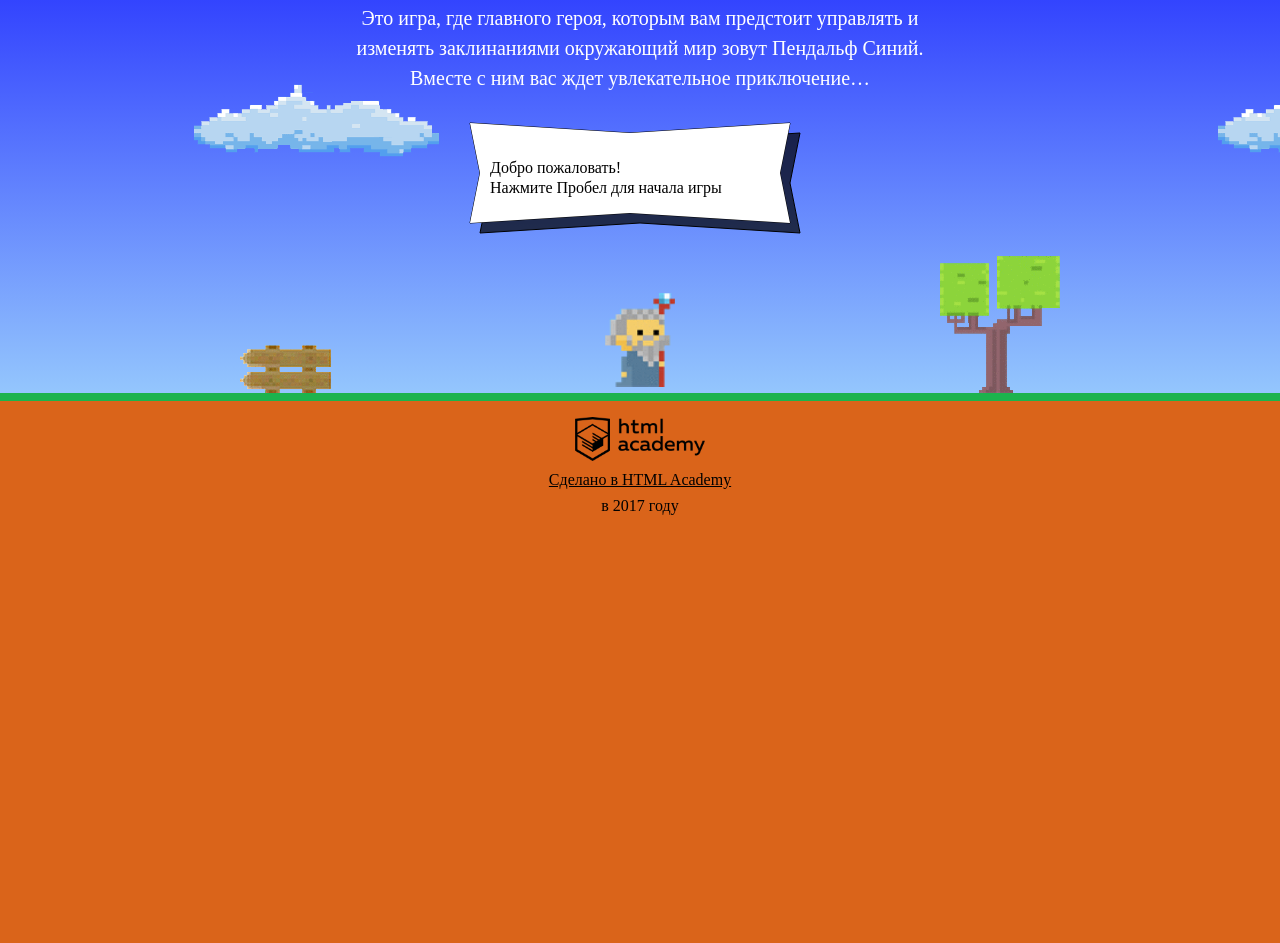
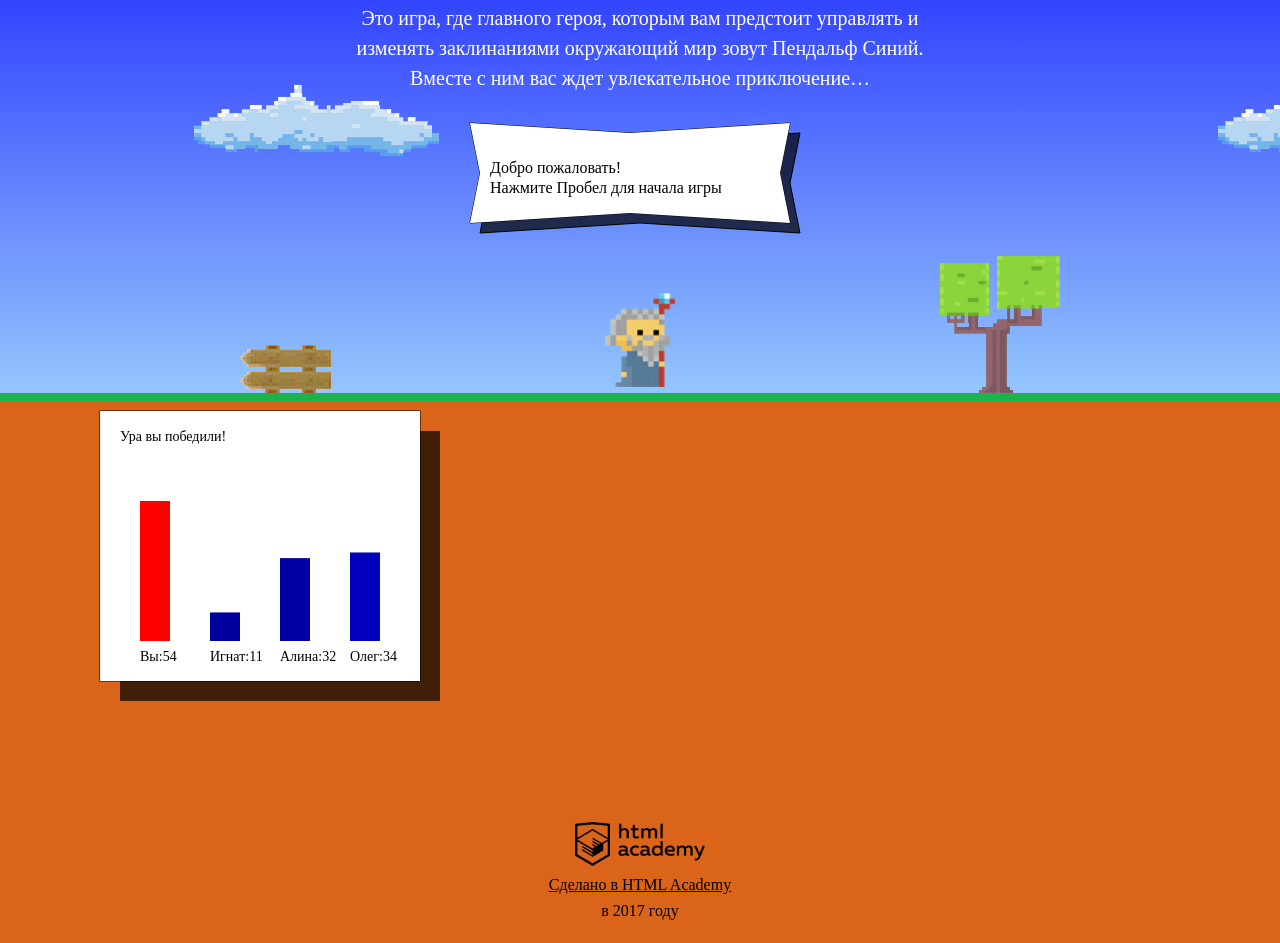
Before and after one commit to dabaycode/184881-code-and-magick, a website: page index.html in a window 1280 px wide. Shown: the part 206-1149 px from the top of the page. Before the commit the page ends 800 px from the top, so only its background shows below. Drawn offline with Linux system fonts and the light colour scheme; a web font is replaced by a local one.

Commit message:
Выполнил задание

```diff
--- a/index.html
+++ b/index.html
@@ -26,6 +26,7 @@
   <div class="demo"></div>
 </header>
 
+<canvas width="800" height="400"></canvas>
 
 <footer>
   <p><a href="http://htmlacademy.ru" class="footer-link"><img src="img/htmlacademy-logo.png" alt="HTML Academy"
@@ -57,6 +58,10 @@ var getWizardX = function (width) {
 var getWizardY = function (height) {
   return 2 / 3 * height;
 }
+
+</script>
+
+<script src="js/stat.js" type="application/javascript">
 </script>
 
 <script src="js/game.js" type="application/javascript">
--- /dev/null
+++ b/js/stat.js
@@ -0,0 +1,87 @@
+'use strict';
+
+var names = ['Иван', 'Игнат', 'Олег', 'Андрей', 'Алина'];
+var times = [1.33, 54.4, 34.4, 11.1, 32.2, 16.7];
+
+function getRandomInt(min, max) {
+  return Math.floor(Math.random() * (max - min + 1)) + min;
+}
+
+function getRandomNames(arr, amount) {
+  var result = ['Вы'];
+
+  for(var i = 1; i <= amount-1; i++) {
+    var randomIndex = getRandomInt(0, arr.length - 1);
+    result.push(arr[randomIndex]);
+
+    arr = arr.filter(function(item, index) {
+      return index !== randomIndex;
+    });
+  }
+
+  return result;
+}
+
+function getRandomTimes(arr, amount) {
+  var result = [];
+
+  for(var i = 1; i <= amount; i++) {
+    var randomIndex = getRandomInt(0, arr.length - 1);
+    result.push(arr[randomIndex]);
+
+    arr = arr.filter(function(item, index) {
+      return index !== randomIndex;
+    });
+  }
+
+  return result;
+}
+
+var renderStatistics = function (ctx, names, times) {
+  ctx.fillStyle = 'rgba(0, 0, 0, 0.7)';
+  ctx.fillRect(120, 30, 320, 270);
+
+  ctx.fillStyle = 'rgba(256, 256, 256, 1.0)';
+  ctx.strokeRect(100, 10, 320, 270);
+  ctx.fillRect(100, 10, 320, 270);
+
+  ctx.fillStyle = '#000';
+  ctx.font = '14px PT Mono';
+
+  ctx.fillText('Ура вы победили!', 120, 40);
+
+  var max = -1;
+
+  for(var i = 0 ; i < times.length; i++ ) {
+    var time = times[i];
+    if (time > max) {
+      max = time;
+    }
+  }
+
+  var histoHeight = 140;
+  var histoX = 140;
+  var step = histoHeight / max;
+  var columnIndent = 70;
+
+  for (var i = 0; i < times.length; i++) {
+    var name = names[i];
+    var time = times[i];
+
+    var height = step * time;
+
+    if (name === 'Вы') {
+      ctx.fillStyle = 'rgba(255,0,0,1)';
+    } else {
+      ctx.fillStyle = 'rgba(0,0,' + getRandomInt(100, 255) + ',1)';
+    }
+    ctx.fillRect(histoX + columnIndent * i, 270-height-30, 30, height);
+
+    ctx.fillStyle = '#000';
+    ctx.fillText(name + ':' + time.toFixed(0), histoX + columnIndent * i, 100 + histoHeight + 20);
+  }
+
+};
+
+var canvas = document.querySelector('canvas');
+renderStatistics(canvas.getContext('2d'), getRandomNames(names, 4), getRandomTimes(times, 4));
```
